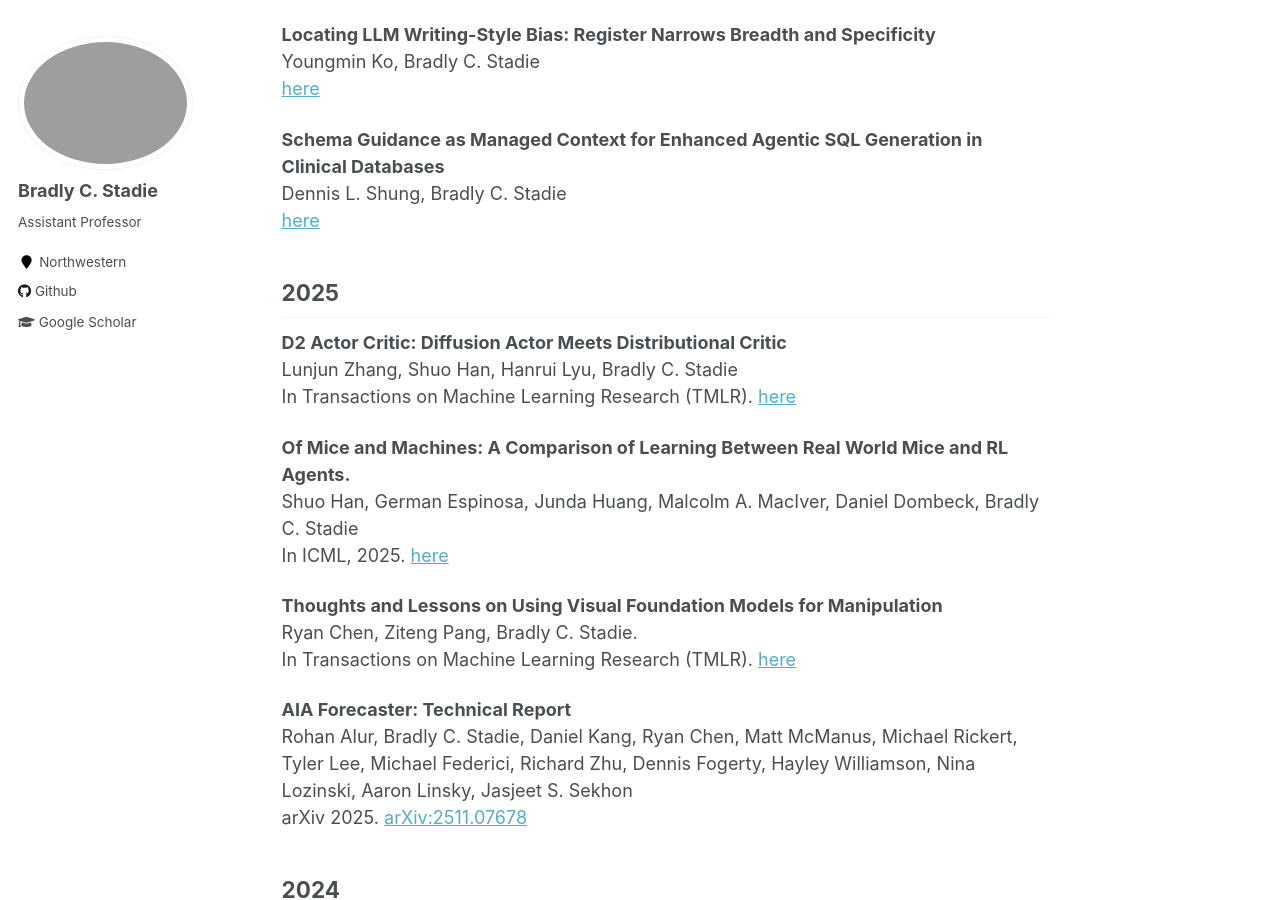
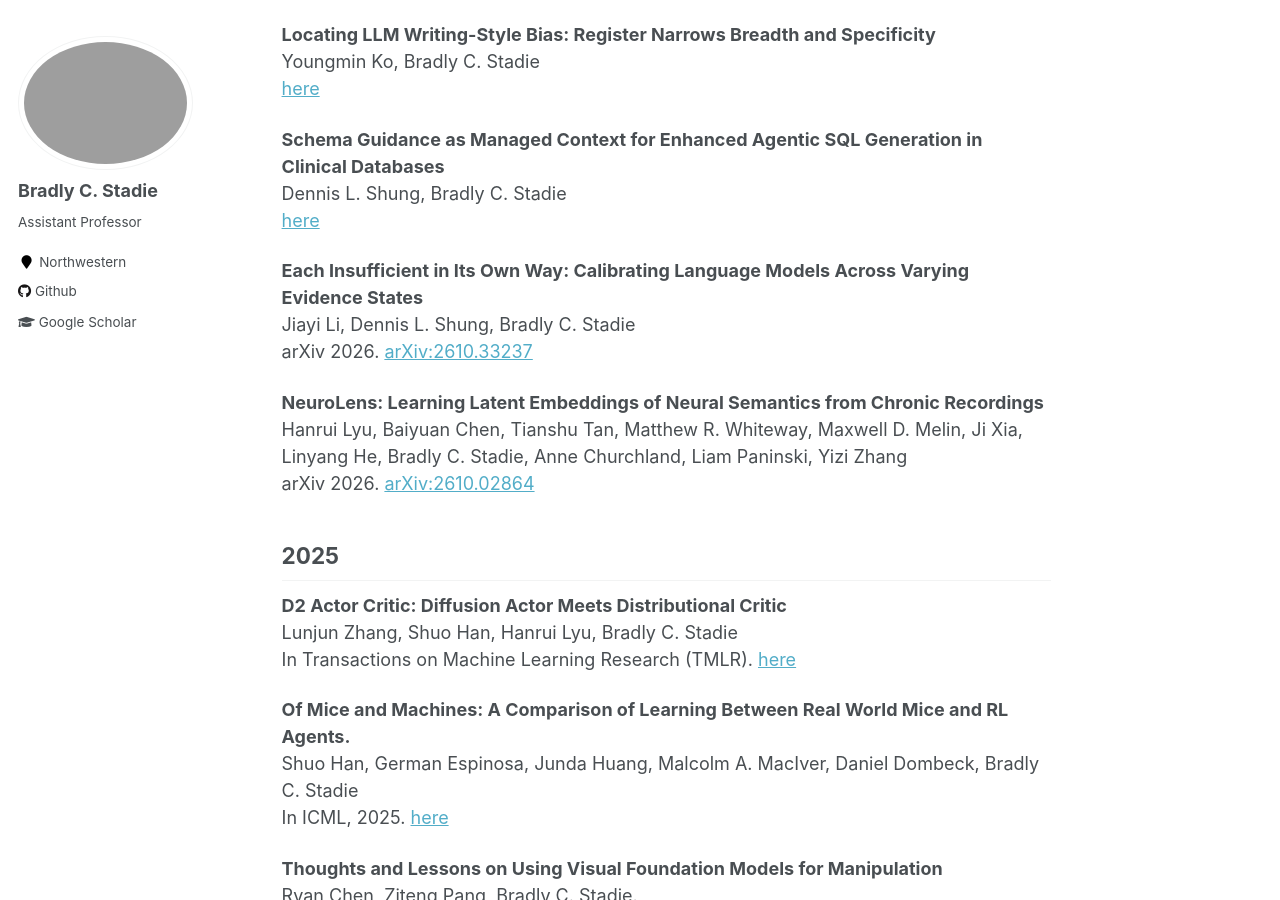
Before and after one commit to bstadie/bstadie.github.io, a Jekyll site: the page built from _pages/about.md, in a window 1280 px wide and 900 px high, scrolled down 2301 px. Built offline with Jekyll 4.4.1, drawn with Linux system fonts in a browser that asks for light colours.

Commit message:
Update about.md

```diff
--- a/_pages/about.md
+++ b/_pages/about.md
@@ -102,6 +102,14 @@ Youngmin Ko, Bradly C. Stadie
 **Schema Guidance as Managed Context for Enhanced Agentic SQL Generation in Clinical Databases**
 Dennis L. Shung, Bradly C. Stadie
 [here](files/maestro.pdf)
+
+**Each Insufficient in Its Own Way: Calibrating Language Models Across Varying Evidence States**
+Jiayi Li, Dennis L. Shung, Bradly C. Stadie
+arXiv 2026. [arXiv:2610.33237](https://arxiv.org/abs/2610.33237)
+
+**NeuroLens: Learning Latent Embeddings of Neural Semantics from Chronic Recordings**
+Hanrui Lyu, Baiyuan Chen, Tianshu Tan, Matthew R. Whiteway, Maxwell D. Melin, Ji Xia, Linyang He, Bradly C. Stadie, Anne Churchland, Liam Paninski, Yizi Zhang
+arXiv 2026. [arXiv:2610.02864](https://arxiv.org/abs/2610.02864)
 
 
 ## 2025
```
